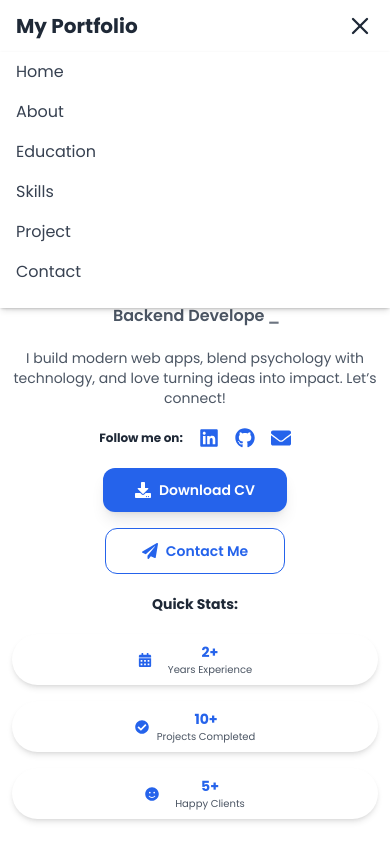
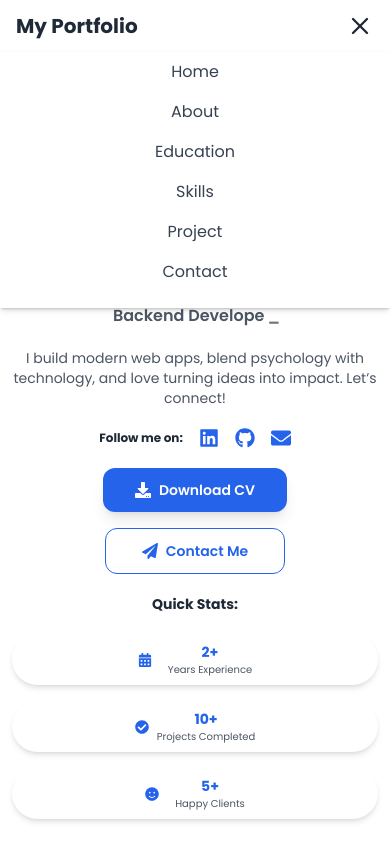
Before and after one commit to muhammadhusnainshahid/portfliohusnainsahab, a Next.js app: page / in a window 390 px wide. Both pictures are taken after a click on the button 360 px from the left and 26 px from the top of the page. Shown: the top 844 px of the page. Built offline with nearby package versions, Linux system fonts and the light colour scheme.

Commit message:
Fix layout overflow issue

```diff
--- a/src/components/Navbar.jsx
+++ b/src/components/Navbar.jsx
@@ -43,7 +43,7 @@ export default function Navbar() {
 
       {/* Mobile Menu */}
       {menuOpen && (
-        <div className="md:hidden px-4 pb-4 bg-white shadow">
+        <div className="md:hidden text-center px-4 pb-4 bg-white shadow">
           {navLinks.map((link) => (
             <a
               key={link.name}
```
